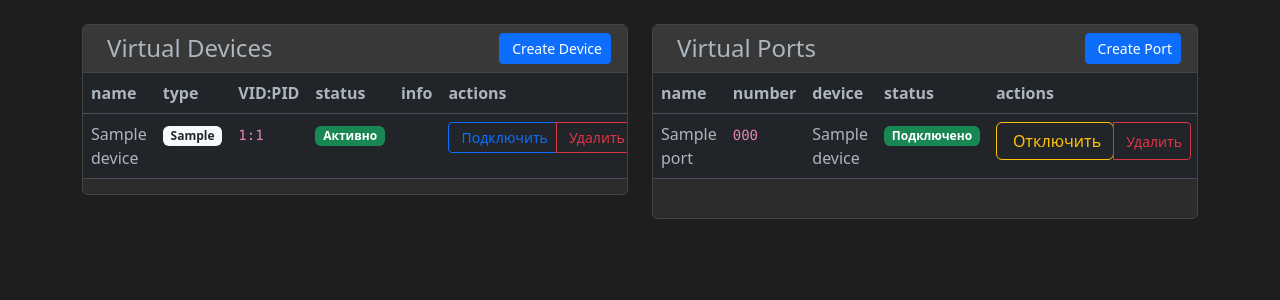
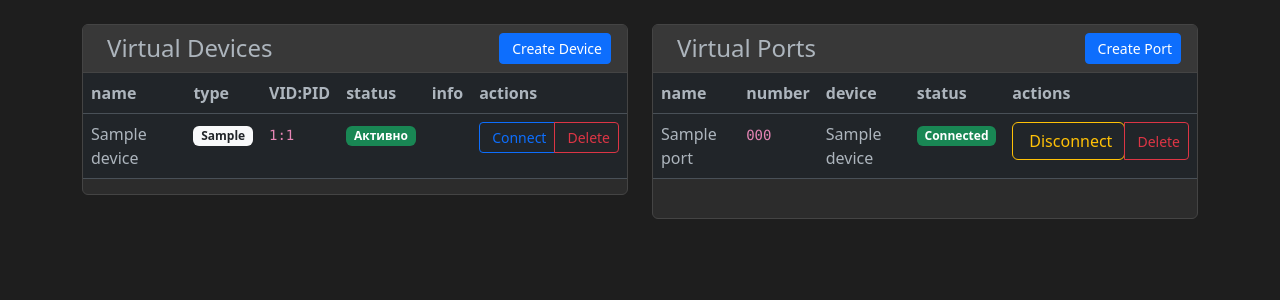
Before and after one commit to maksfaktor/usbip-web, a Flask app: template templates/virtual_devices.html in a window 1280 px wide. Shown: the top 300 px of the page. Run offline with Flask 3, Linux system fonts and the light colour scheme; tables that the repository leaves empty hold one stand-in row (values such as "Sample post"); the template is opened without the code that fills it: values that come from a table or form of the project are taken from there, most other values are stand-ins (such as "Sample title", 1, 10 or a date in 2020).

Commit message:
Ensure virtual device page consistently uses translated text for all languages
Implement internationalization for button labels and status messages on the virtual devices page.

Replit-Commit-Author: Agent
Replit-Commit-Session-Id: 9e34b9be-03c2-4f4c-8408-ad253c365f70
Replit-Commit-Screenshot-Url: https://storage.googleapis.com/screenshot-production-us-central1/3913cd2f-3667-4efe-8dec-14b05e58754b/5fc96011-2d77-4513-8807-a1bd806281d4.jpg

```diff
--- a/templates/virtual_devices.html
+++ b/templates/virtual_devices.html
@@ -110,7 +110,7 @@
                                     <div class="btn-group btn-group-sm">
                                         {% if device.device_type == 'storage' %}
                                             <a href="{{ url_for('storage.manage_storage', device_id=device.id) }}" class="btn btn-outline-info">
-                                                <i class="fas fa-hdd me-1"></i>Файлы
+                                                <i class="fas fa-hdd me-1"></i>{{ t('files') }}
                                             </a>
                                         {% endif %}
                                         <button class="btn btn-outline-primary"
@@ -118,12 +118,12 @@
                                                 data-bs-target="#connectDeviceModal"
                                                 data-device-id="{{ device.id }}"
                                                 data-device-name="{{ device.name }}">
-                                            <i class="fas fa-plug me-1"></i>Подключить
+                                            <i class="fas fa-plug me-1"></i>{{ t('connect') }}
                                         </button>
                                         <button class="btn btn-outline-danger delete-device-btn"
                                                 data-device-id="{{ device.id }}"
                                                 data-device-name="{{ device.name }}">
-                                            <i class="fas fa-trash me-1"></i>Удалить
+                                            <i class="fas fa-trash me-1"></i>{{ t('delete') }}
                                         </button>
                                     </div>
                                 </td>
@@ -172,14 +172,14 @@
                                     {% if port.device %}
                                         {{ port.device.name }}
                                     {% else %}
-                                        <span class="text-muted">Не подключено</span>
+                                        <span class="text-muted">{{ t('not_connected') }}</span>
                                     {% endif %}
                                 </td>
                                 <td>
                                     {% if port.is_connected %}
-                                        <span class="badge bg-success">Подключено</span>
+                                        <span class="badge bg-success">{{ t('connected') }}</span>
                                     {% else %}
-                                        <span class="badge bg-secondary">Отключено</span>
+                                        <span class="badge bg-secondary">{{ t('disconnected') }}</span>
                                     {% endif %}
                                 </td>
                                 <td>
@@ -188,7 +188,7 @@
                                             <form method="POST" action="{{ url_for('disconnect_virtual_device') }}" class="d-inline">
                                                 <input type="hidden" name="port_id" value="{{ port.id }}">
                                                 <button type="submit" class="btn btn-outline-warning">
-                                                    <i class="fas fa-unlink me-1"></i>Отключить
+                                                    <i class="fas fa-unlink me-1"></i>{{ t('disconnect') }}
                                                 </button>
                                             </form>
                                         {% else %}
@@ -197,13 +197,13 @@
                                                     data-bs-target="#connectDeviceModal"
                                                     data-port-id="{{ port.id }}"
                                                     data-port-name="{{ port.name }}">
-                                                <i class="fas fa-link me-1"></i>Подключить
+                                                <i class="fas fa-link me-1"></i>{{ t('connect') }}
                                             </button>
                                         {% endif %}
                                         <button class="btn btn-outline-danger delete-port-btn"
                                                 data-port-id="{{ port.id }}"
                                                 data-port-name="{{ port.name }}">
-                                            <i class="fas fa-trash me-1"></i>Удалить
+                                            <i class="fas fa-trash me-1"></i>{{ t('delete') }}
                                         </button>
                                     </div>
                                 </td>
--- a/translations.py
+++ b/translations.py
@@ -91,6 +91,8 @@ translations = {
         'connect_to_device': 'Connect to Device',
         'connected_device': 'Connected Device',
         'not_connected': 'Not Connected',
+        'connected': 'Connected',
+        'disconnected': 'Disconnected',
 
         # Страница логов
         'log_filter': 'Log Filter',
@@ -146,6 +148,7 @@ translations = {
         'parent_directory': 'Parent Directory',
         'file_name': 'File Name',
         'file_size': 'Size',
+        'files': 'Files',
         'upload_file': 'Upload File',
         'create_directory': 'Create Directory',
         'select_files': 'Select Files',
@@ -292,6 +295,8 @@ translations = {
         'connect_to_device': 'Подключить к устройству',
         'connected_device': 'Подключенное устройство',
         'not_connected': 'Не подключено',
+        'connected': 'Подключено',
+        'disconnected': 'Отключено',
 
         # Страница логов
         'log_filter': 'Фильтр логов',
@@ -346,6 +351,7 @@ translations = {
         'parent_directory': 'Родительская директория',
         'file_name': 'Имя файла',
         'file_size': 'Размер',
+        'files': 'Файлы',
         'upload_file': 'Загрузить файл',
         'create_directory': 'Создать директорию',
         'select_files': 'Выбрать файлы',
```
